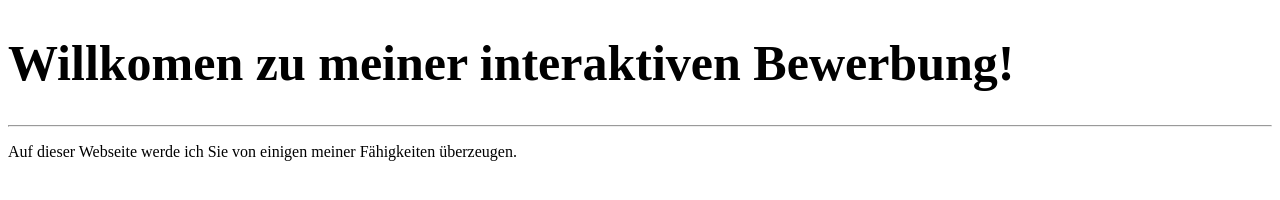
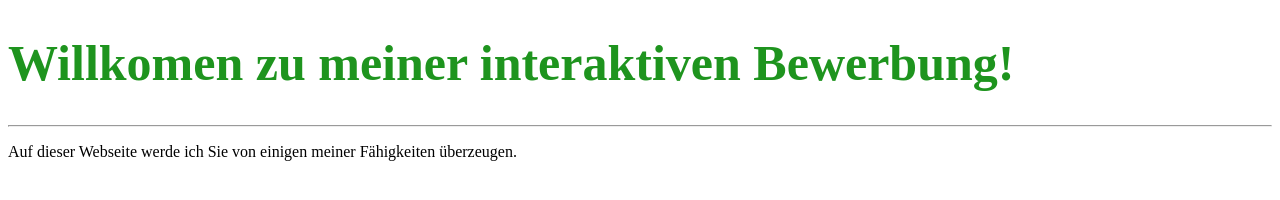
Before and after one commit to borislav-rakic/job_application_website, a plain HTML site: page index.html in a window 1280 px wide. Drawn offline with Linux system fonts and the light colour scheme.

Commit message:
Fourth commit

```diff
--- a/index.css
+++ b/index.css
@@ -1,3 +1,4 @@
 .title_of_page {
     font-size: 50px;
+    color: rgb(30, 148, 30);
 }
```
